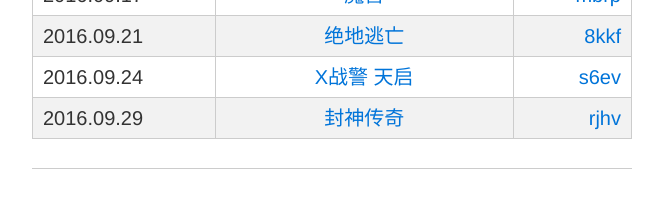
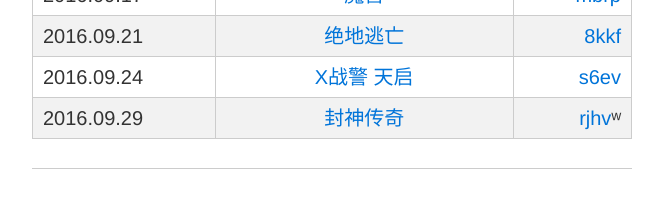
Before and after one commit to creeveliu/moviex.github.io, a Jekyll site: the page built from index.md, in a window 1280 px wide and 900 px high, scrolled down 2906 px. Shown: the part 630-838 px from the top of the window, without its empty margins (308-971 px from the left). Built offline with Jekyll 4.4.1, drawn with Linux system fonts in a browser that asks for light colours; comment, search, counter and statistics services are not loaded.

```diff
--- a/index.md
+++ b/index.md
@@ -90,7 +90,7 @@ layout: default
 | 2016.09.17      | [魔兽](https://movie.douban.com/subject/2131940/)      | [mbrp](https://pan.baidu.com/s/1qYzW4ry) |
 | 2016.09.21     | [绝地逃亡](https://movie.douban.com/subject/24529353/)     | [8kkf](https://pan.baidu.com/s/1hrJAT3Q)  |
 | 2016.09.24     | [X战警 天启](https://movie.douban.com/subject/25786060/)     | [s6ev](https://pan.baidu.com/s/1i4REPN3) |
-| 2016.09.29      | [封神传奇](https://movie.douban.com/subject/25850122/)      | [rjhv](https://pan.baidu.com/s/1dFE79Ih)  |
+| 2016.09.29      | [封神传奇](https://movie.douban.com/subject/25850122/)      | [rjhv](https://pan.baidu.com/s/1dFE79Ih)ʷ |
 
 ---
 
```
